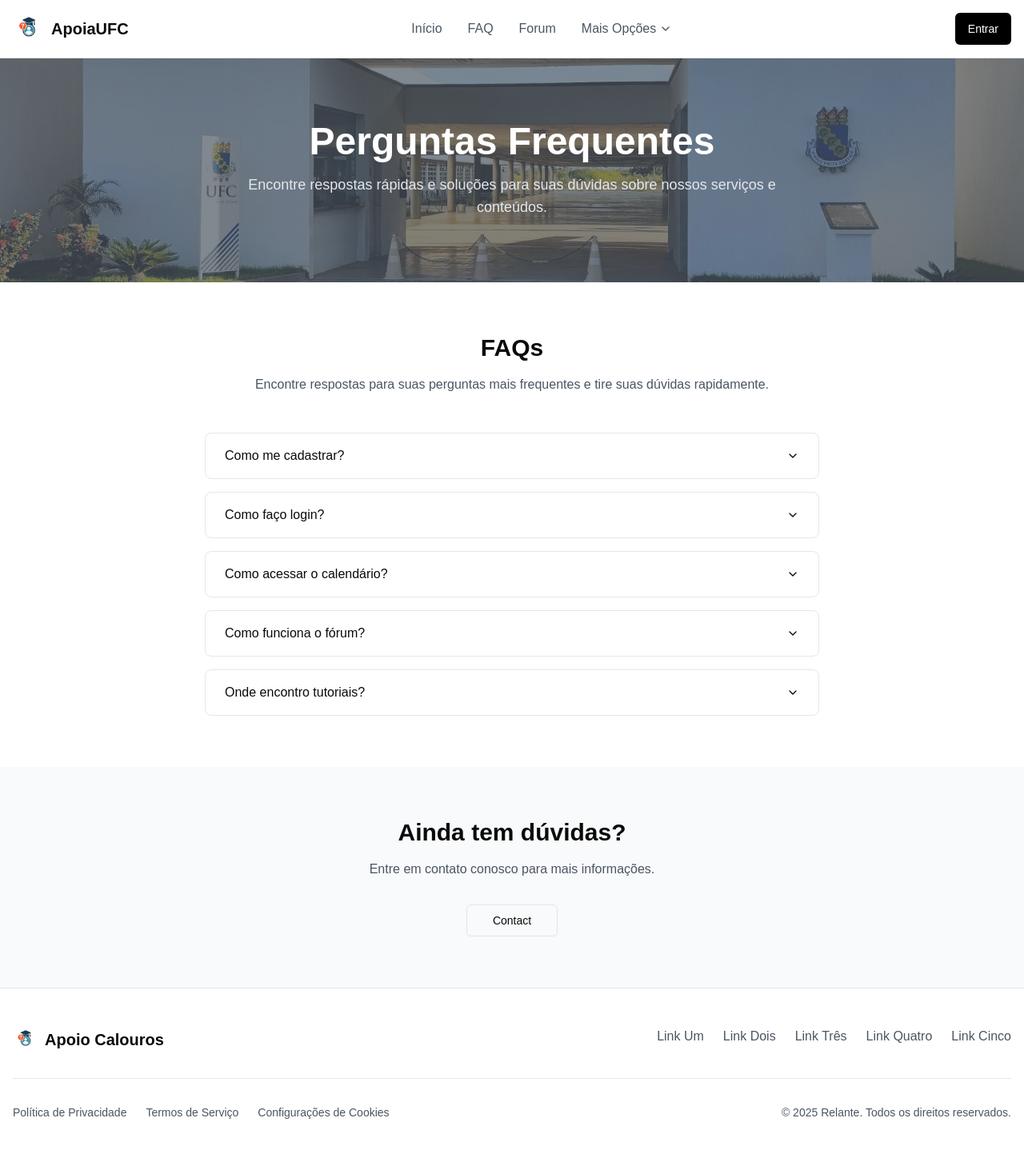
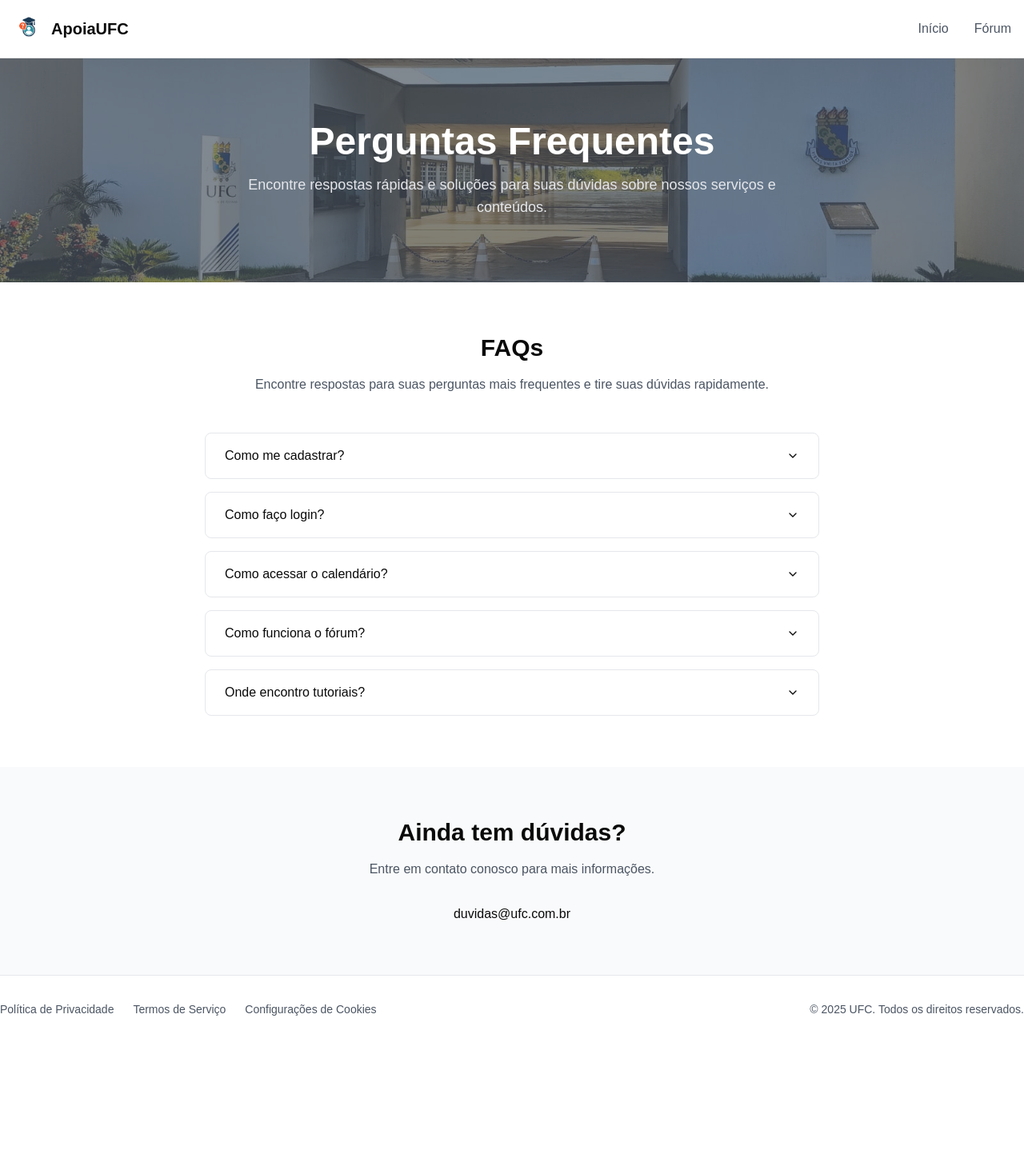
Before and after one commit to alcantar0/front-web, a Next.js app: page /faq in a window 1280 px wide. Shown: the top 1438 px of the page at 80% size. After the commit the page ends 1272 px from the top, so only its background shows below. Built offline with nearby package versions, Linux system fonts and the light colour scheme.

Commit message:
Refactor: Update navigation links and remove unused elements in FAQ and Home pages

```diff
--- a/app/faq/page.tsx
+++ b/app/faq/page.tsx
@@ -25,22 +25,10 @@
             <Link href="/" className="text-gray-600 hover:text-gray-900">
               Início
             </Link>
-            <a href="#" className="text-gray-600 hover:text-gray-900">
-              FAQ
-            </a>
-            <a href="#" className="text-gray-600 hover:text-gray-900">
-              Forum
-            </a>
-            <div className="relative group">
-              <button className="text-gray-600 hover:text-gray-900 flex items-center">
-                Mais Opções
-                <ChevronDown className="ml-1 h-4 w-4" />
-              </button>
-            </div>
+            <Link href="/forum" className="text-gray-600 hover:text-gray-900">
+              Fórum
+            </Link>
           </nav>
-          <Link href="/login">
-            <Button className="bg-black text-white hover:bg-gray-800">Entrar</Button>
-          </Link>
         </div>
       </header>
 
@@ -136,38 +124,9 @@
         <div className="container mx-auto px-4 text-center">
           <h2 className="text-3xl font-bold mb-4">Ainda tem dúvidas?</h2>
           <p className="text-gray-600 mb-8 max-w-md mx-auto">Entre em contato conosco para mais informações.</p>
-          <Button variant="outline" className="px-8 bg-transparent">
-            Contact
-          </Button>
+          <p>duvidas@ufc.com.br</p>
         </div>
       </section>
-
-      {/* Footer */}
-      <footer className="bg-white border-t py-12">
-        <div className="container mx-auto px-4">
-          <div className="flex flex-col md:flex-row justify-between items-start mb-8">
-            <div className="flex items-center mb-6 md:mb-0">
-              <Image src="/images/logo.png" alt="Sistema de Apoio a Calouros" width={32} height={32} className="mr-2" />
-              <span className="text-xl font-bold">Apoio Calouros</span>
-            </div>
-            <nav className="flex flex-wrap gap-6">
-              <a href="#" className="text-gray-600 hover:text-gray-900">
-                Link Um
-              </a>
-              <a href="#" className="text-gray-600 hover:text-gray-900">
-                Link Dois
-              </a>
-              <a href="#" className="text-gray-600 hover:text-gray-900">
-                Link Três
-              </a>
-              <a href="#" className="text-gray-600 hover:text-gray-900">
-                Link Quatro
-              </a>
-              <a href="#" className="text-gray-600 hover:text-gray-900">
-                Link Cinco
-              </a>
-            </nav>
-          </div>
 
           <hr className="border-gray-200 mb-8" />
 
@@ -183,10 +142,8 @@
                 Configurações de Cookies
               </a>
             </div>
-            <div>© 2025 Relante. Todos os direitos reservados.</div>
+            <div>© 2025 UFC. Todos os direitos reservados.</div>
           </div>
         </div>
-      </footer>
-    </div>
   )
 }
--- a/app/forum/[id]/page.tsx
+++ b/app/forum/[id]/page.tsx
@@ -70,14 +70,14 @@
     fetchAnswers()
   }
 
-  const voteAnswer = async (answerId: number, vote: boolean) => {
+const voteAnswer = async (answerId: number, vote: number) => {
   const token = localStorage.getItem('token')
   if (!token) {
     setError('Você precisa estar logado para votar.')
     return
   }
 
-    await fetch(`https://back-web-o13t.onrender.com/api/answers/${answerId}/vote`, {
+  const res = await fetch(`https://back-web-o13t.onrender.com/api/answers/${answerId}/vote`, {
     method: 'POST',
     headers: {
       'Content-Type': 'application/json',
@@ -86,7 +86,12 @@
     body: JSON.stringify({ vote }),
   })
 
+  if (res.ok) {
     fetchAnswers()
+  } else {
+    const errData = await res.json()
+    setError(errData.error || 'Erro ao votar')
+  }
 }
 
   useEffect(() => {
@@ -128,10 +133,10 @@
             <p className="text-gray-800">{a.body}</p>
             <div className="flex items-center mt-2 text-sm text-gray-600 space-x-4">
               <span>{a.votes} votos</span>
-              <button onClick={() => voteAnswer(a.id, true)} className="hover:underline text-green-700">
+              <button onClick={() => voteAnswer(a.id, 1)} className="hover:underline text-green-700">
                 Upvote
               </button>
-              <button onClick={() => voteAnswer(a.id, false)} className="hover:underline text-red-700">
+              <button onClick={() => voteAnswer(a.id, -1)} className="hover:underline text-red-700">
                 Downvote
               </button>
             </div>
--- a/app/page.tsx
+++ b/app/page.tsx
@@ -19,13 +19,6 @@
             <Link href="/faq" className="text-gray-600 hover:text-gray-900">FAQ</Link>
             <Link href="/forum" className="text-gray-600 hover:text-gray-900">Fórum</Link>
             <Link href="/forum" className="text-gray-600 hover:text-gray-900">Materiais de apoio</Link>
-
-            <div className="relative group">
-              <button className="text-gray-600 hover:text-gray-900 flex items-center">
-                Mais Opções
-                <ChevronDown className="ml-1 h-4 w-4" />
-              </button>
-            </div>
           </nav>
           {/* <Link href="/login">
             <Button className="bg-black text-white hover:bg-gray-800">Entrar</Button>
```
Lines whose indentation alone changed are shown as unchanged.
